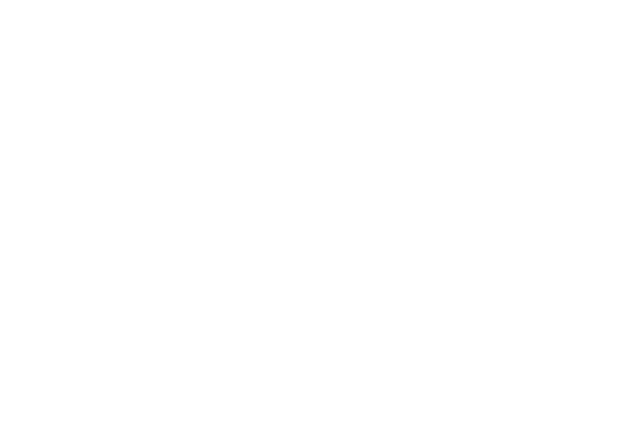
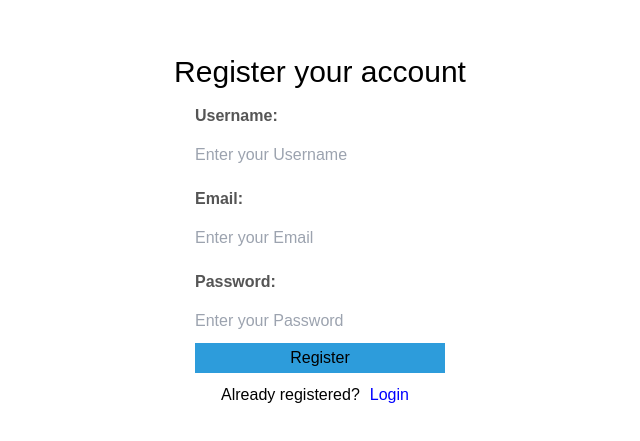
Before and after one commit to spherinder/web-development-project, a React (Create React App) app in the folder client/: page /register in a window 1280 px wide. Before the commit this address had no page. Shown: the part 167-608 px from the top of the page, without its empty margins (320-960 px from the left). Built offline with nearby package versions, Linux system fonts and the light colour scheme.

Commit message:
client: Add registration page

```diff
--- a/client/src/App.tsx
+++ b/client/src/App.tsx
@@ -6,6 +6,7 @@
 import { createContext, Dispatch, SetStateAction, useState } from 'react';
 import { Dashboard } from "./components/Dashboard";
 import { Login } from './components/Login';
+import { Register } from './components/Register';
 
 const initStock = {
   stockSymbol: "AAPL",
@@ -43,6 +44,7 @@
             <Routes>
             <Route path="/" element={<Dashboard />} />
           <Route path="/login" element={<Login />} />
+          <Route path="/register" element={<Register />} />
           </Routes>
             </BrowserRouter>
             </StockContext.Provider>
--- /dev/null
+++ b/client/src/components/Register.tsx
@@ -0,0 +1,75 @@
+import { FC, PropsWithChildren, useContext, useEffect, useState } from "react";
+import { useNavigate } from 'react-router-dom';
+import {ThemeContext, StockContext} from "../App";
+import { register } from "../api";
+import { Header } from "./Header";
+import { useQuery } from "@tanstack/react-query";
+import { Trade } from "./Trade";
+
+
+export const Register = () => {
+  const [username, setUsername] = useState<string>("");
+  const [email, setEmail] = useState<string>("");
+  const [password, setPassword] = useState<string>("");
+
+  const navigate = useNavigate();
+
+    // console.log("login show", show);
+
+  // TODO: use react query
+  const handleSubmit = async (event: React.FormEvent) => {
+    event.preventDefault();
+    console.log("register", username, email, password);
+    try {
+      await register(username, email, password);
+    } catch (err) {
+      console.log("login failed")
+      alert("Login failed! Please double-check you username and password")
+      return
+    }
+    navigate("/login");
+  };
+
+    return (
+      <div className="form-container">
+        <div className="login-form">
+          <h3 style={{fontSize: "30px"}}>Register your account</h3>
+          <form  action="">
+
+            <label htmlFor="first">
+              Username:
+            </label>
+            <input type="text" id="first" name="first"
+              onChange={(e) => setUsername(e.target.value)}
+              placeholder="Enter your Username" required/>
+
+            <label htmlFor="second">
+              Email:
+            </label>
+            <input type="text" id="second" name="second"
+              onChange={(e) => setEmail(e.target.value)}
+              placeholder="Enter your Email" required/>
+
+            <label htmlFor="password">
+              Password:
+            </label>
+            <input type="password" id="password" name="password"
+              onChange={(e) => setPassword(e.target.value)}
+              placeholder="Enter your Password" required/>
+
+            <button type="submit" className="submit-button"
+              onClick={handleSubmit}>
+              Register
+            </button>
+
+          </form>
+
+          <p>Already registered?
+            <a href="/login">
+              Login
+            </a>
+          </p>
+        </div>
+      </div>
+    )
+}
```
